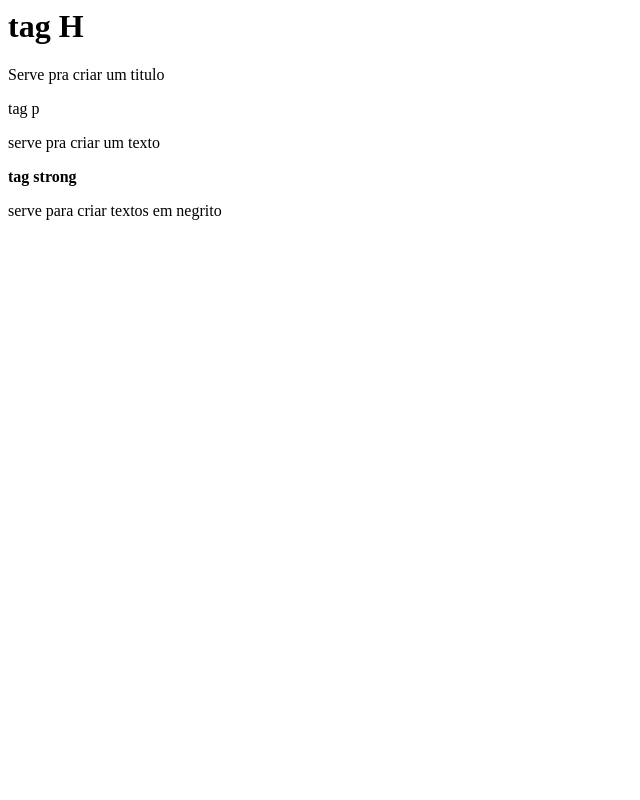
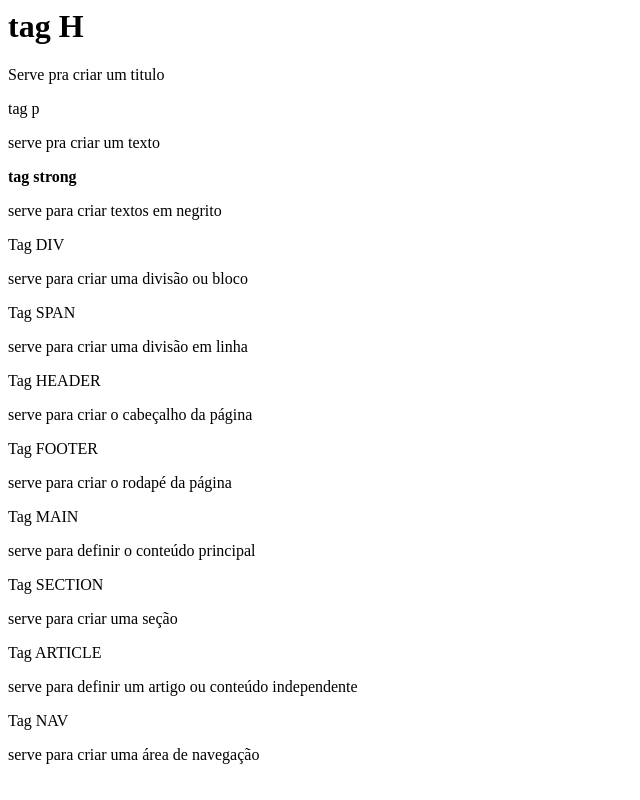
Before and after one commit to viniciuspauli-tech/github, a plain HTML site: page index.html in a window 1280 px wide. Shown: the whole page, without its empty margins (0-640 px from the left). Drawn offline with Linux system fonts and the light colour scheme.

Commit message:
add - coloquei a tag h e expliquei

```diff
--- a/index.html
+++ b/index.html
@@ -16,7 +16,31 @@
     <strong> tag strong</strong>
     <p>serve para criar textos em negrito</p>
 
+    <div> Tag DIV</div>
+    <p> serve para criar uma divisão ou bloco</p>
 
+    <span> Tag SPAN</span>
+    <p> serve para criar uma divisão em linha</p>
+
+    <header> Tag HEADER</header>
+    <p> serve para criar o cabeçalho da página</p>
+
+    <footer> Tag FOOTER</footer>
+    <p> serve para criar o rodapé da página</p>
+
+    <main> Tag MAIN</main>
+    <p> serve para definir o conteúdo principal</p>
+
+    <section> Tag SECTION</section>
+    <p> serve para criar uma seção</p>
+
+    <article> Tag ARTICLE</article>
+    <p> serve para definir um artigo ou conteúdo independente</p>
+
+    <nav> Tag NAV</nav>
+    <p> serve para criar uma área de navegação</p>
+
+<body>
 
 
 </html>
```
Lines whose indentation alone changed are shown as unchanged.
